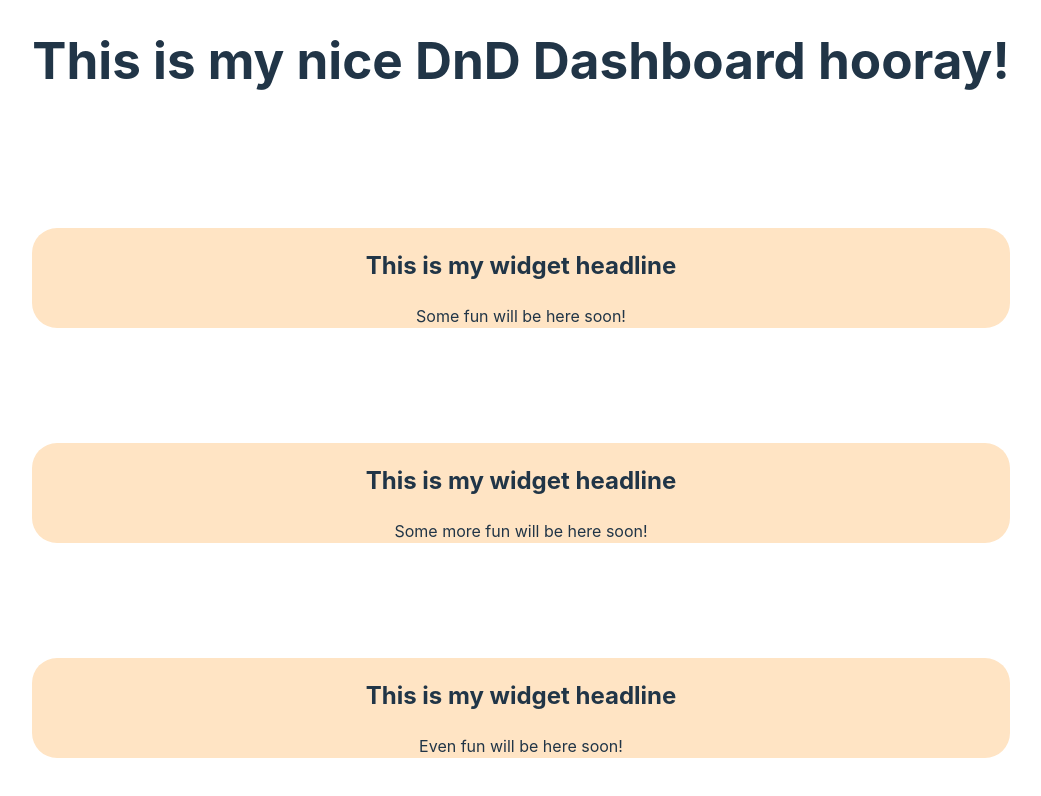
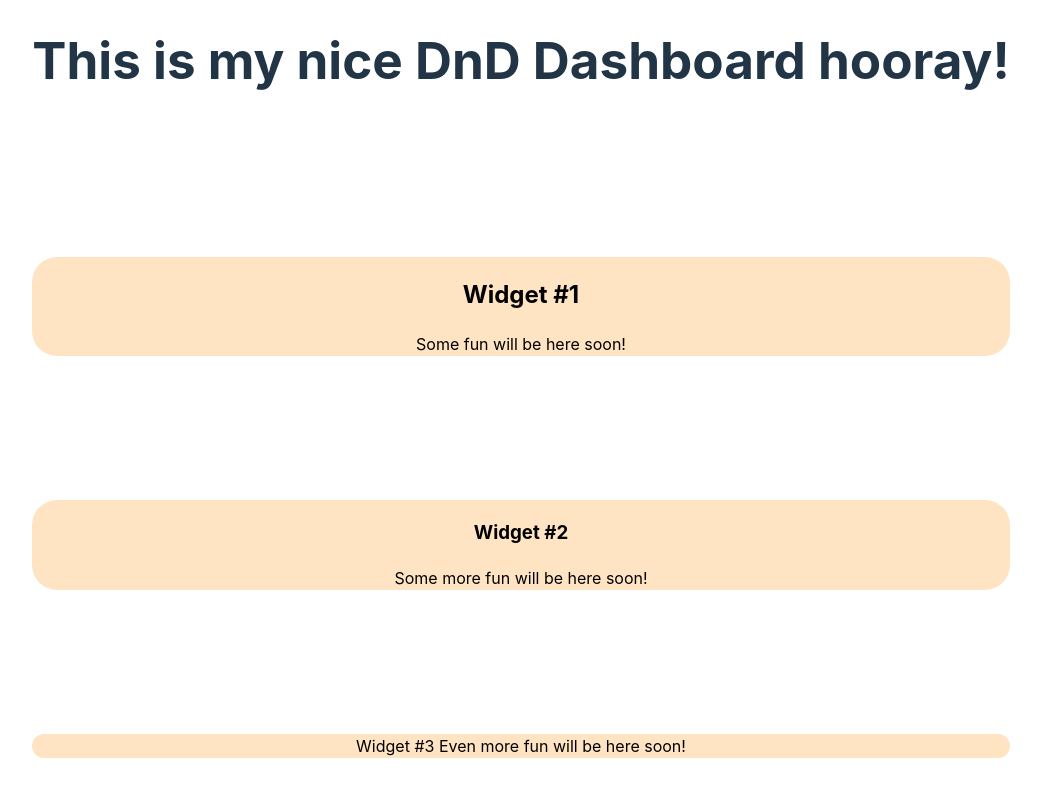
Before and after one commit to Pixelprotagonist/physical-dom-frontend-showcase, a Vue app: page / in a window 1280 px wide. Shown: the top 796 px of the page, without its empty margins (119-1160 px from the left). Built offline with nearby package versions, Linux system fonts and the light colour scheme.

Commit message:
feat: multiple slots in Widget component

```diff
--- a/src/App.vue
+++ b/src/App.vue
@@ -7,24 +7,43 @@ import Widget from './components/Widget.vue';
     <h1>
       This is my nice DnD Dashboard hooray!
     </h1>
+
     <Widget>
-      Some fun will be here soon!
+      <template #header>
+        <h2>Widget #1</h2>
+      </template>
+      <template #body>
+        Some fun will be here soon!
+      </template>
     </Widget>
+
     <Widget>
-      Some more fun will be here soon!
+      <template #header>
+        <h3>Widget #2</h3>
+      </template>
+      <template #body>
+        Some more fun will be here soon!
+      </template>
     </Widget>
+
     <Widget>
-      Even fun will be here soon!
+      <template #header>
+        Widget #3
+      </template>
+      <template #body>
+        Even more fun will be here soon!
+      </template>
     </Widget>
+
   </div>
 </template>
 
 <style scoped>
-h1{
+h1 {
   margin-top: 0;
 }
 
-.root{
+.root {
   height: 100%;
   display: flex;
   flex-direction: column;
--- a/src/components/Widget.vue
+++ b/src/components/Widget.vue
@@ -3,8 +3,10 @@
 
 <template>
   <div class="widget">
-    <h2>This is my widget headline</h2>
-    <slot>
+    <slot name="header">
+        <h2>This is my widget headline</h2>
+    </slot>
+    <slot  name="body">
         <div>
             You should really add some content here
         </div>
@@ -18,6 +20,9 @@
     border: none;
     border-radius: 25px;
     background-color: bisque;
+    color: black;
     width: 100%;
+    display: flex;
+    flex-direction: column;
 }
 </style>
```
